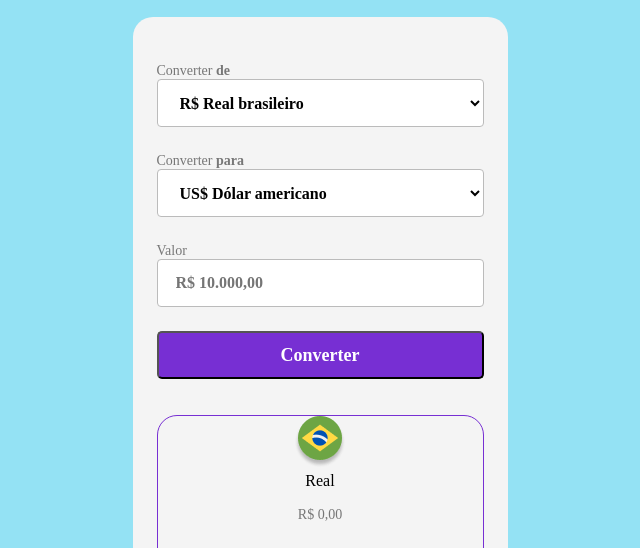
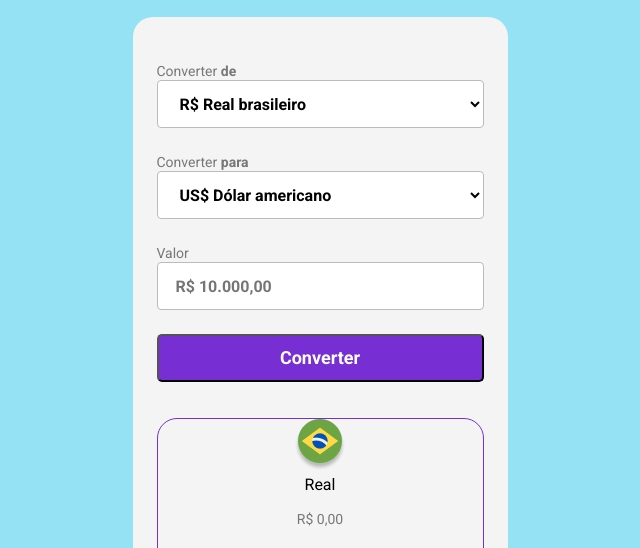
Before and after one commit to BrunoRael/projeto-conversor-de-moedas, a plain HTML site: page index.html in a window 1280 px wide. Shown: the part 248-796 px from the top of the page, without its empty margins (320-960 px from the left). Drawn offline with Linux system fonts and the light colour scheme.

Commit message:
update font-family

```diff
--- a/style.css
+++ b/style.css
@@ -1,5 +1,5 @@
 *{
-    font-family: 'Playfair', serif;
+    font-family: "Roboto", sans-serif;
     margin: 0;
     padding: 0;
     box-sizing: border-box;
```
